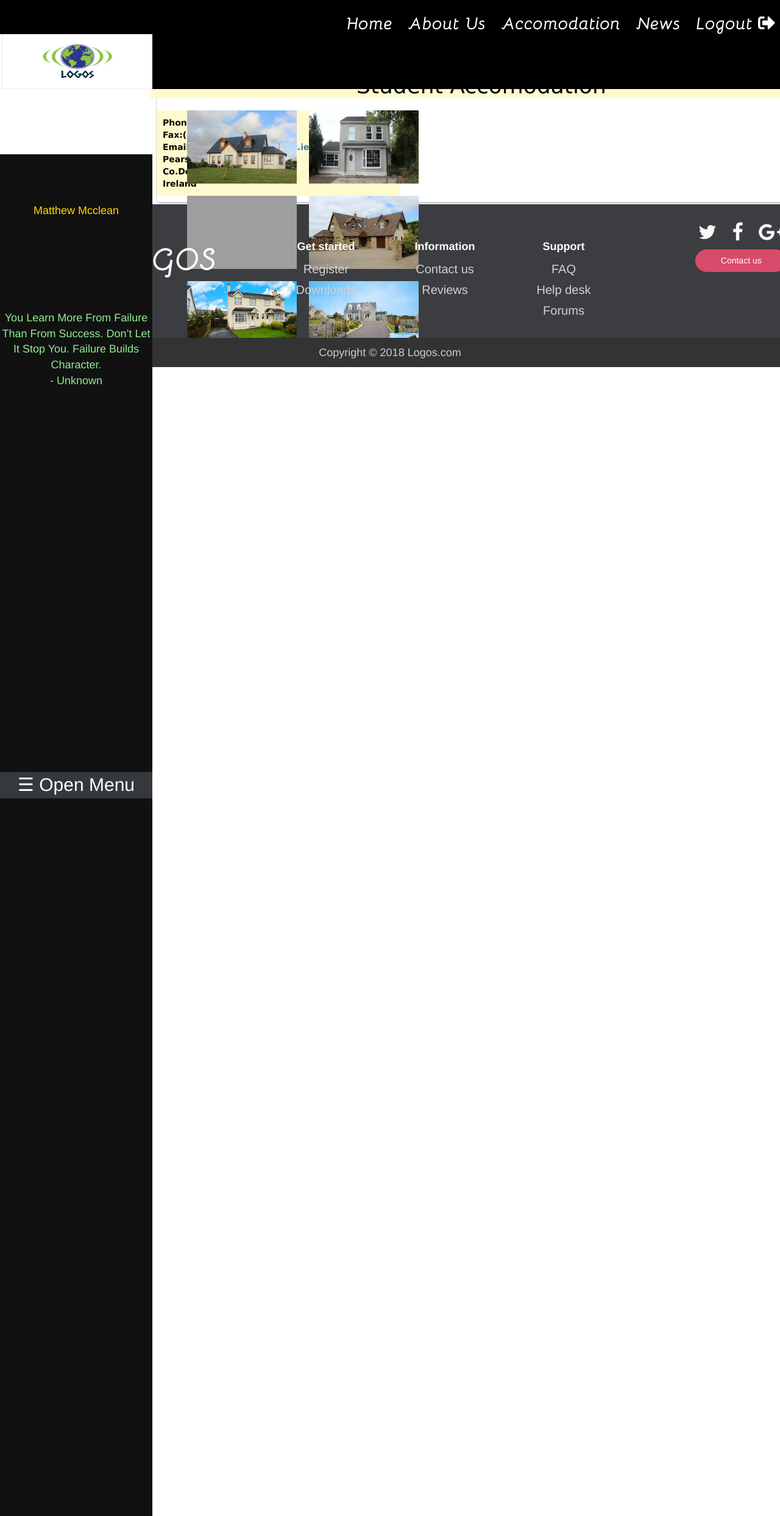
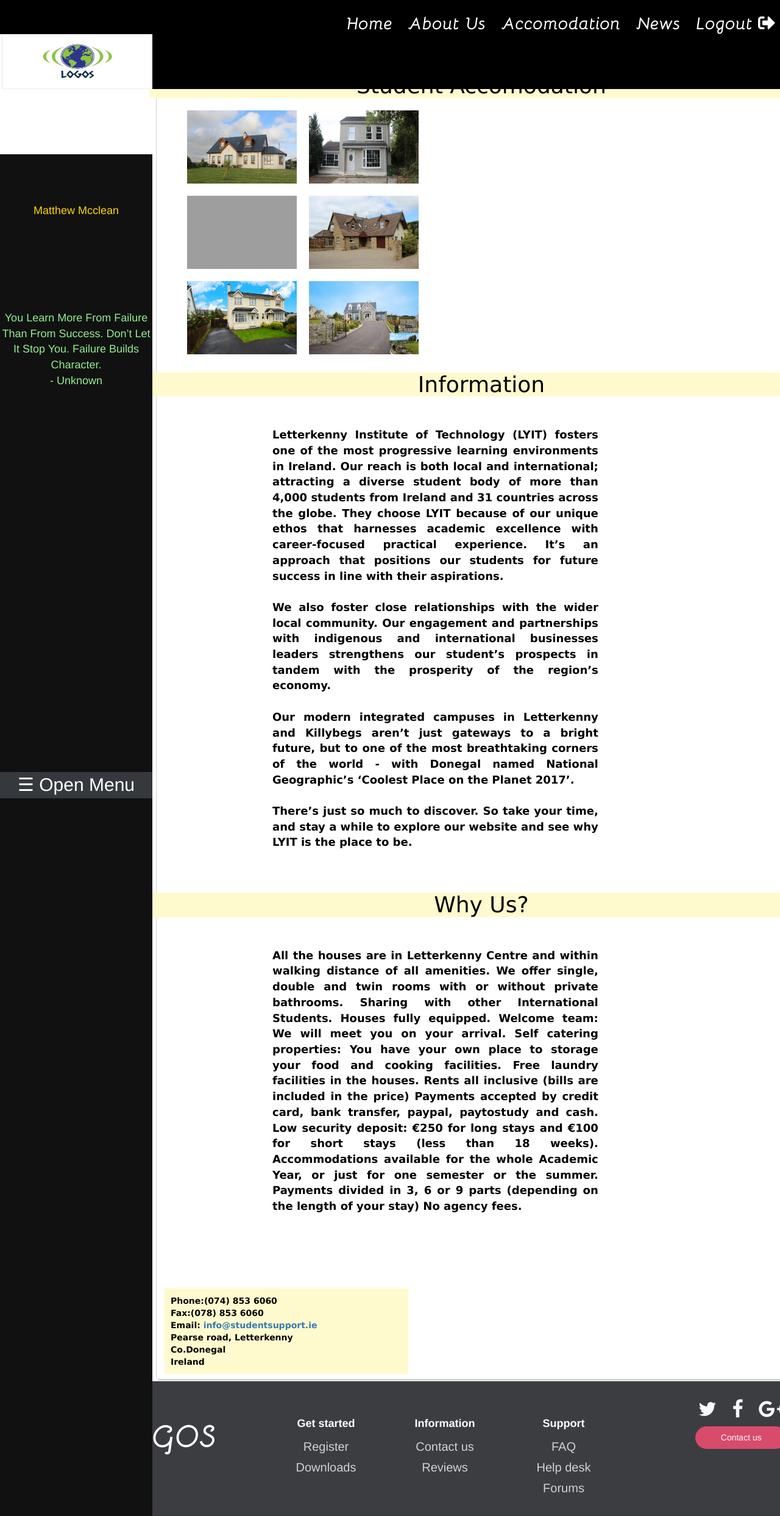
Before and after one commit to mmcclean1/TeamProject, a PHP site: page /test15/gallery.php in a window 1280 px wide. Shown: the top 2486 px of the page at 61% size. Run offline with PHP 8.4, Linux system fonts and the light colour scheme; a user stored in the database is signed in; data comes from the database, SQL or seed files in the repository; some libraries are stand-ins or nearby versions; grey boxes are pictures that could not be loaded.

Commit message:
Add files via upload

```diff
--- a/TeamProject/gallery.php
+++ b/TeamProject/gallery.php
@@ -11,9 +11,6 @@ include("includes/header.php");
 		<meta charset="UTF-8">
 		<!--ADD BOOTSTRAP FOR BETTER STYLING AND LAYOUT-->
 		<link rel="stylesheet" href="css/bootstrap.min.css">
-		<link rel="stylesheet" href="css/adminstyles.css">
-		<!--LINK FOR RESPONSIVENESS-->
-
 
 		<meta name="viewport" content="width=device-width, initial-scale=1.0">
 		<title>Document</title>
@@ -72,59 +31,107 @@ include("includes/header.php");
 		<!--MAIN CONTENT COLUMN-->
 		<div class ="index_main_column column" >
 
-
-	<div id="header">
-
-		<div id="content"><!-- InstanceBeginEditable name="content" -->
 			<div id="color1">
 				<h1  align="center">Student Accomodation</h1></div>
 
 			<div id="gallery">
 				<ul>
 					<li><a href="assets/images/property/photo1.jpg"><img src="assets/images/property/photo1.jpg"
-     width="180" height="120"> <span><img src="assets/images/property/photo1.jpg" width="350" height="300"
+																						  width="180" height="120"> <span><img src="assets/images/property/photo1.jpg" width="440" height="400"
 																																			alt="Ballymagan, Buncrana"><br>
-      Ballymagan, Buncrana &euro;80,00 per week</span></a></li>
+						Ballymagan, Buncrana &euro;80 per week</span></a></li>
 
 					<li><a href="assets/images/property/photo2.jpg"><img src="assets/images/property/photo2.jpg"
-      width="180" height="120"><span><img src="assets/images/property/photo2.jpg" width="350" height="300"
-      alt="Elm Park, Letterkenny &euro;70,000"><br>
-      Elm Park, Letterkenny &euro;70,000 per week</span></a></li>
+																						  width="180" height="120"><span><img src="assets/images/property/photo2.jpg" width="440" height="400"
+																																		  alt="Elm Park, Letterkenny &euro;70"><br>
+						Elm Park, Letterkenny &euro;90 per week</span></a></li>
 
 					<li><a href="assets/images/property/photo3.jpg"><img src="assets/images/property/photo3.jpg."
-    width="180" height="120"> <span><img src="assets/images/property/photo3.jpg" width="350" height="400"
-        alt="Quietwater, Muff &euro;90,000"><br>
-      Quietwater, Muff &euro;90,000</span></a></li>
+																						  width="180" height="120"> <span><img src="assets/images/property/photo3.jpg" width="440" height="400"
+																																			alt="Quietwater, Muff &euro;90"><br>
+						Quietwater, Muff &euro;90 per week</span></a></li>
 
 					<li><a href="assets/images/property/photo4.jpg"><img src="assets/images/property/photo4.jpg"
-     width="180" height="120"> <span><img src="assets/images/property/photo4.jpg" width="350" height="300"
-        alt="Welchtown, Ballybofey &euro;105,000"><br>
-      Welchtown, Ballybofey &euro;105,000</span></a></li>
+																						  width="180" height="120"> <span><img src="assets/images/property/photo4.jpg" width="440" height="400"
+																																			alt="Welchtown, Ballybofey &euro;110"><br>
+						Welchtown, Ballybofey &euro;110 per week</span></a></li>
 
 					<li><a href="assets/images/property/photo5.jpg"><img src="assets/images/property/photo5.jpg"
-     width="180" height="120"><span><img src="assets/images/property/photo5.jpg" width="350" height="300"
-         alt="Glencar Road, Letterkenny &euro;115,000"><br>
-      Glencar Road, Letterkenny &euro;115,000</span></a></li>
+																						  width="180" height="120"><span><img src="assets/images/property/photo5.jpg" width="440" height="400"
+					 alt="Glencar Road, Letterkenny &euro;115"><br>
+						Glencar Road, Letterkenny &euro;115 per week</span></a></li>
 
 					<li><a href="assets/images/property/photo6.jpg"><img src="assets/images/property/photo6.jpg"
-     width="180" height="120"><span><img src="assets/images/property/photo6.jpg" width="350" height="300"
+																						  width="180" height="120"><span><img src="assets/images/property/photo6.jpg" width="440" height="400"
 																																		  alt="Heather Park, Buncrana"><br>
-      Heather Park, Buncrana &euro;175,000</span></a></li><p>&nbsp;</p><br><br>
+						Heather Park, Buncrana &euro;120 per week</span></a></li><p>&nbsp;</p><br><br>
 				</ul>
+
 			</div>
 
 
+			<!-- EMPTY DIV TO PUT SPACE BETWEEN IMAGE AND TEXT-->
+			<div style="padding:210px;">
+			</div>
+
+
+
+			<!--HEADING TWO-->
+			<div id="color2">
+				<h1  align="center">Information</h1></div>
+
+
+			<div style="padding:20px;">
+					<p class="paragraph">Letterkenny Institute of Technology (LYIT) fosters one of the most progressive learning environments in Ireland.
+
+						Our reach is both local and international; attracting a diverse student body of more than 4,000 students from Ireland and 31 countries across the globe. They choose LYIT because of our unique ethos that harnesses academic excellence with career-focused practical experience. It’s an approach that positions our students for future success in line with their aspirations.<br><br>
+
+						We also foster close relationships with the wider local community. Our engagement and partnerships with indigenous and international businesses leaders strengthens our student’s prospects in tandem with the prosperity of the region’s economy.<br><br>
+
+						Our modern integrated campuses in Letterkenny and Killybegs aren’t just gateways to a bright future, but to one of the most breathtaking corners of the world - with Donegal named National Geographic’s ‘Coolest Place on the Planet 2017’.<br><br>
+
+						There’s just so much to discover. So take your time, and stay a while to explore our website and see why LYIT is the place to be. </p>
+</div>
+
+					<div id="color2">
+				<h1  align="center">Why Us?</h1></div>
+
+				<div style="padding:20px;">
+					<p class="paragraph">
+						All the houses are in Letterkenny Centre and within walking distance of all amenities.
+						We offer single, double and twin rooms with or without private bathrooms.
+						Sharing with other International Students.
+						Houses fully equipped.
+						Welcome team: We will meet you on your arrival.
+						Self catering properties: You have your own place to storage your food and cooking facilities.
+						Free laundry facilities in the houses.
+						Rents all inclusive (bills are included in the price)
+						Payments accepted by credit card, bank transfer, paypal, paytostudy and cash.
+						Low security deposit: €250 for long stays and €100 for short stays (less than 18 weeks).
+						Accommodations available for the whole Academic Year, or just for one semester or the summer.
+						Payments divided in 3, 6 or 9 parts (depending on the length of your stay)
+						No agency fees. </p>
+
+				</div>
+
+				<div style="padding:110px;">
+				</div>
+
+
+				<!--CONTACT-->
+				<div id="galleryCon">
 					<p class="c">Phone:(074) 853 6060<br>
 						Fax:(078) 853 6060<br>
-    Email: <a href="mailto:info@First Class Real Estate.ie"> info@studentsupport.ie</a><br>
+						Email: <a href="mailto:info@stuentsupport.ie"> info@studentsupport.ie</a><br>
 						Pearse road, Letterkenny<br>
 						Co.Donegal<br>
 						Ireland</p>
-
+				</div>
 
 			</div>
-		</div>
-		</div>
+			<!--CLOSE MAIN COLUMN-->
+
+			<!--FOOTER-->
 			<footer><?php include("includes/footer.php");?>
 
 			</footer>
```
Also changed, not shown: other parts of TeamProject/gallery.php (+0 -38 lines), TeamProject/aboutUs.php (+16 -44 lines), TeamProject/createComment.php (+47 -19 lines), TeamProject/index.php (+27 -2 lines), TeamProject/module.php (+22 -6 lines), TeamProject/news.php (added, +84 -0 lines). Lines whose indentation alone changed are shown as unchanged.
